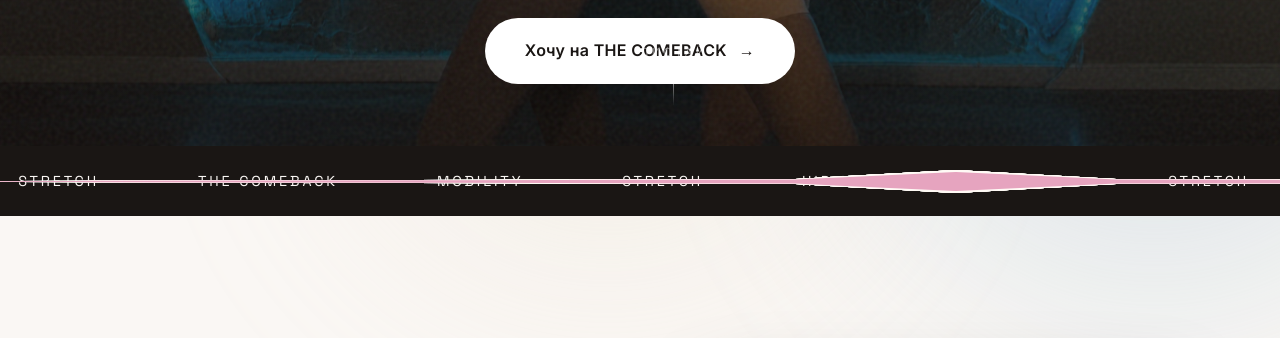
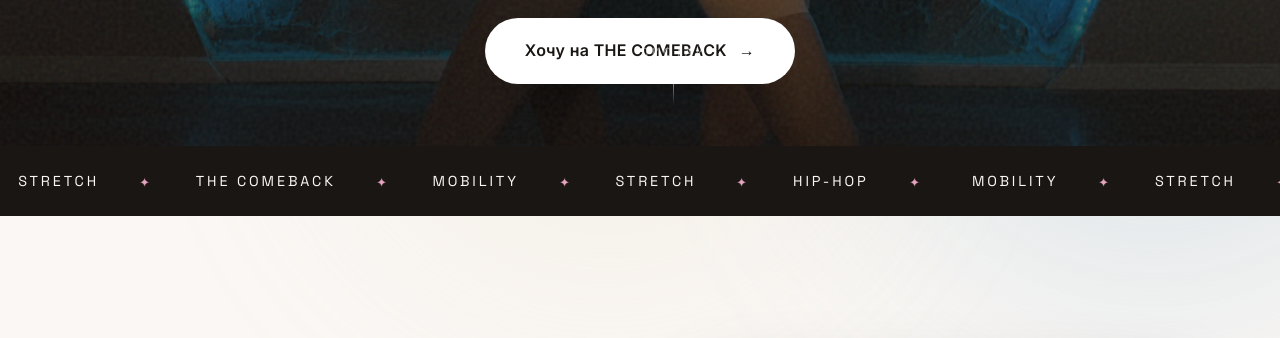
Before and after one commit to thecomeback2026/comeback2026, a plain HTML site: page index.html in a window 1280 px wide. Shown: the part 654-992 px from the top of the page. Drawn offline with nearby package versions, Linux system fonts and the light colour scheme; grey boxes are pictures that could not be loaded.

Commit message:
Update index.html

```diff
--- a/index.html
+++ b/index.html
@@ -304,11 +304,33 @@
            }
         .marquee-track span { margin: 0 24px; }
         .marquee-track .star {
-    color: #E6A4BF;
+    display: inline-block;
+    position: static;
+    width: auto;
+    height: auto;
+    margin: 0 16px;
+    font-size: 0 !important;
     animation: none;
     filter: none;
+    background: none;
+    vertical-align: middle;
+}
+
+.marquee-track .star::before {
+    content: "✦";
+    display: inline-block;
     position: static;
-    text-decoration: none;
+    width: auto;
+    height: auto;
+    background: none;
+    clip-path: none;
+    color: #E6A4BF;
+    font-size: 13px;
+    line-height: 1;
+}
+
+.marquee-track .star::after {
+    content: none;
 }
         @keyframes marquee { to { transform: translateX(-50%); } }
 
```
